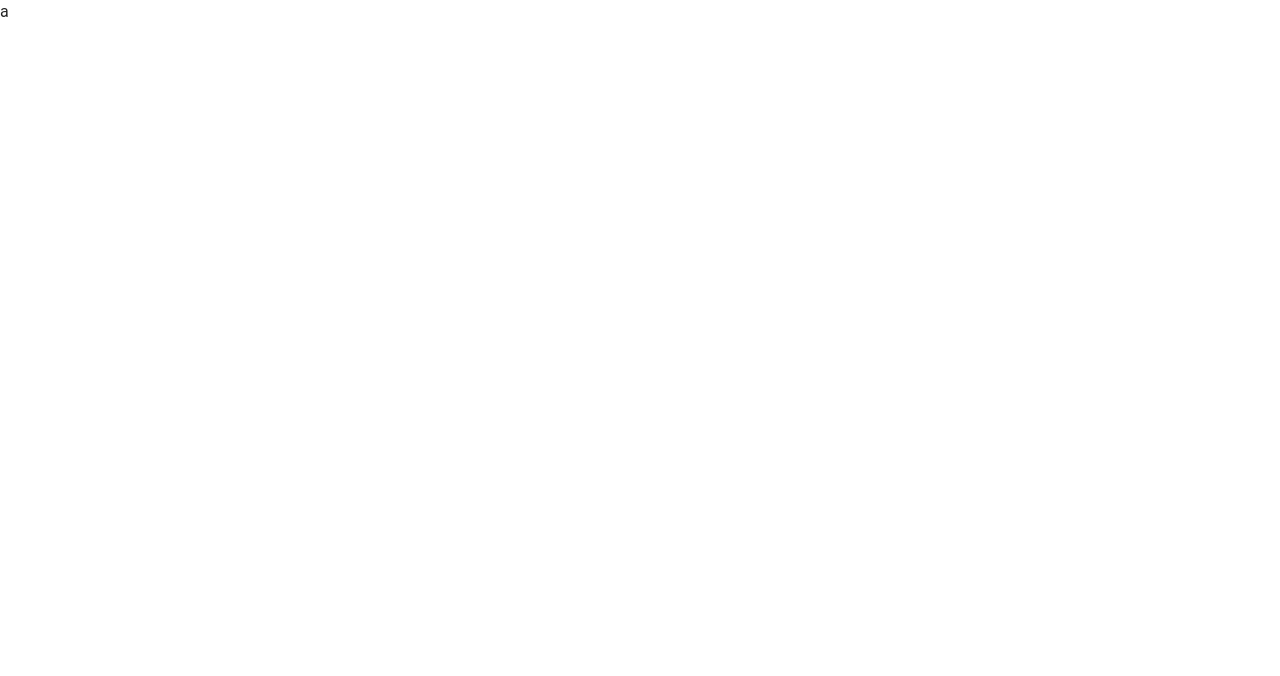
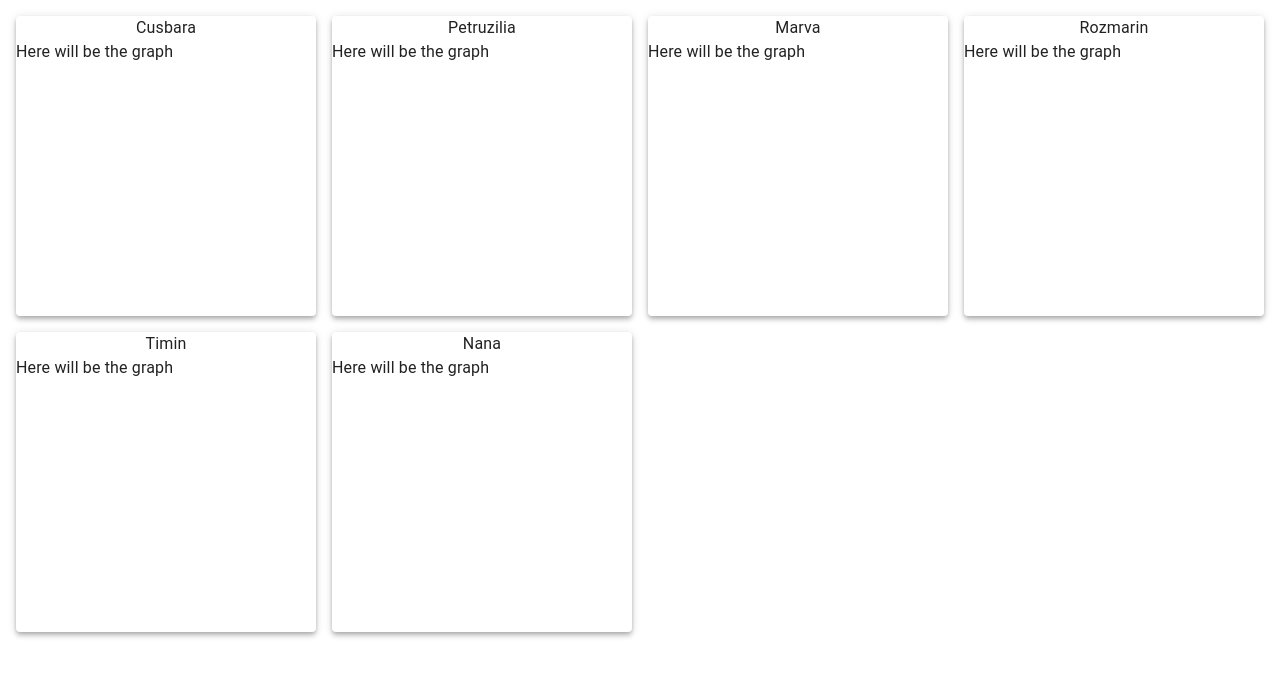
Before and after one commit to MyNick/Plants, a React (Vite) app in the folder frontend/: page / in a window 1280 px wide. Shown: the top 676 px of the page. Built offline with nearby package versions, Linux system fonts and the light colour scheme.

Commit message:
add plant cards

```diff
--- a/frontend/src/App.tsx
+++ b/frontend/src/App.tsx
@@ -1,3 +1,29 @@
+import { Box, Paper, Typography } from '@mui/material';
+
+const plants = ['Cusbara', 'Petruzilia', 'Marva', 'Rozmarin', 'Timin', 'Nana'];
+
 export default function App() {
-  return <div className="App">a</div>;
+  return (
+    <Box width="100%" height="100vh">
+      <Box sx={{ display: 'flex', flexWrap: 'wrap', gap: 2, padding: 2 }}>
+        {plants.map((plant) => {
+          return (
+            <Paper
+              key={plant}
+              elevation={4}
+              sx={{
+                minWidth: 300,
+                minHeight: 300,
+                display: 'flex',
+                flexDirection: 'column',
+              }}
+            >
+              <Box sx={{ marginX: 'auto' }}>{plant}</Box>
+              <Box>Here will be the graph</Box>
+            </Paper>
+          );
+        })}
+      </Box>
+    </Box>
+  );
 }
```
